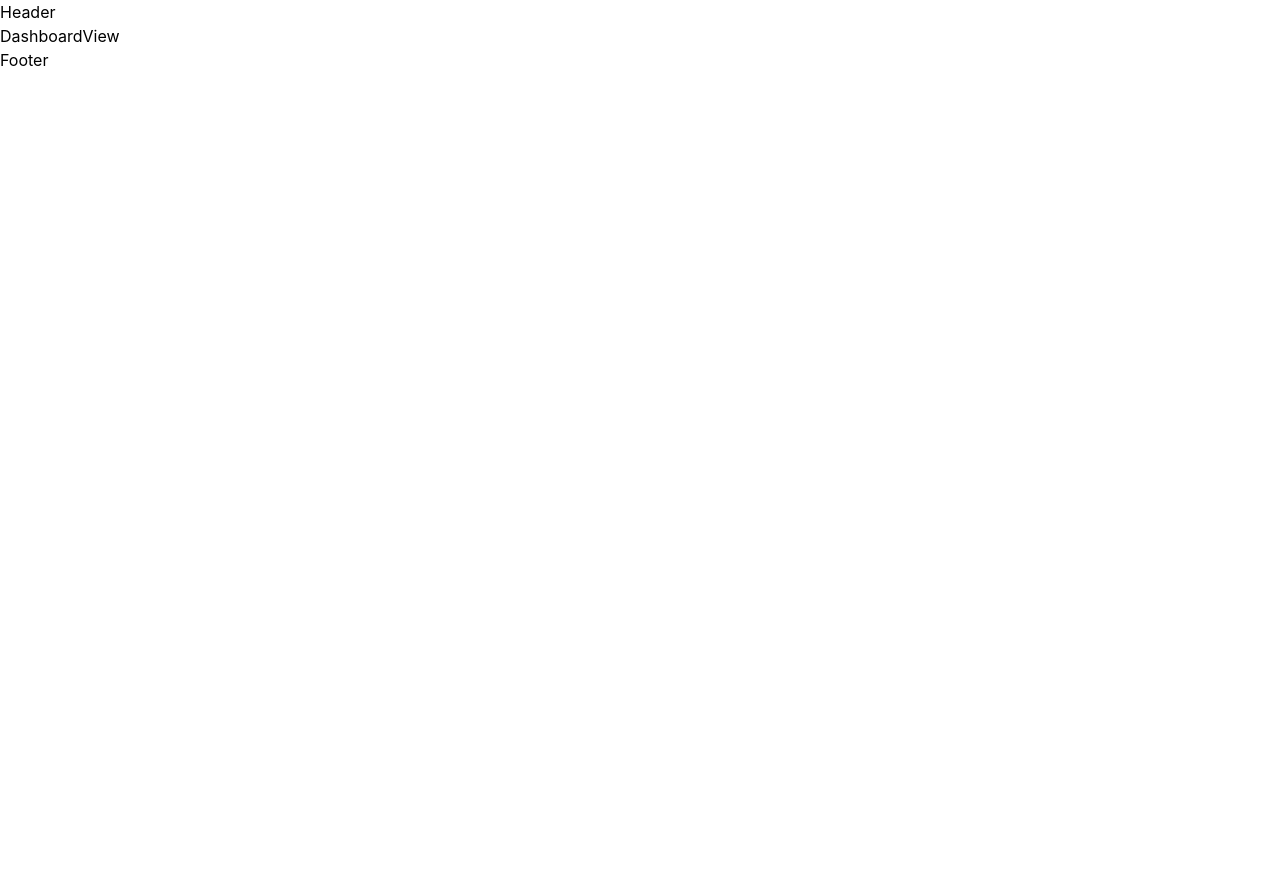
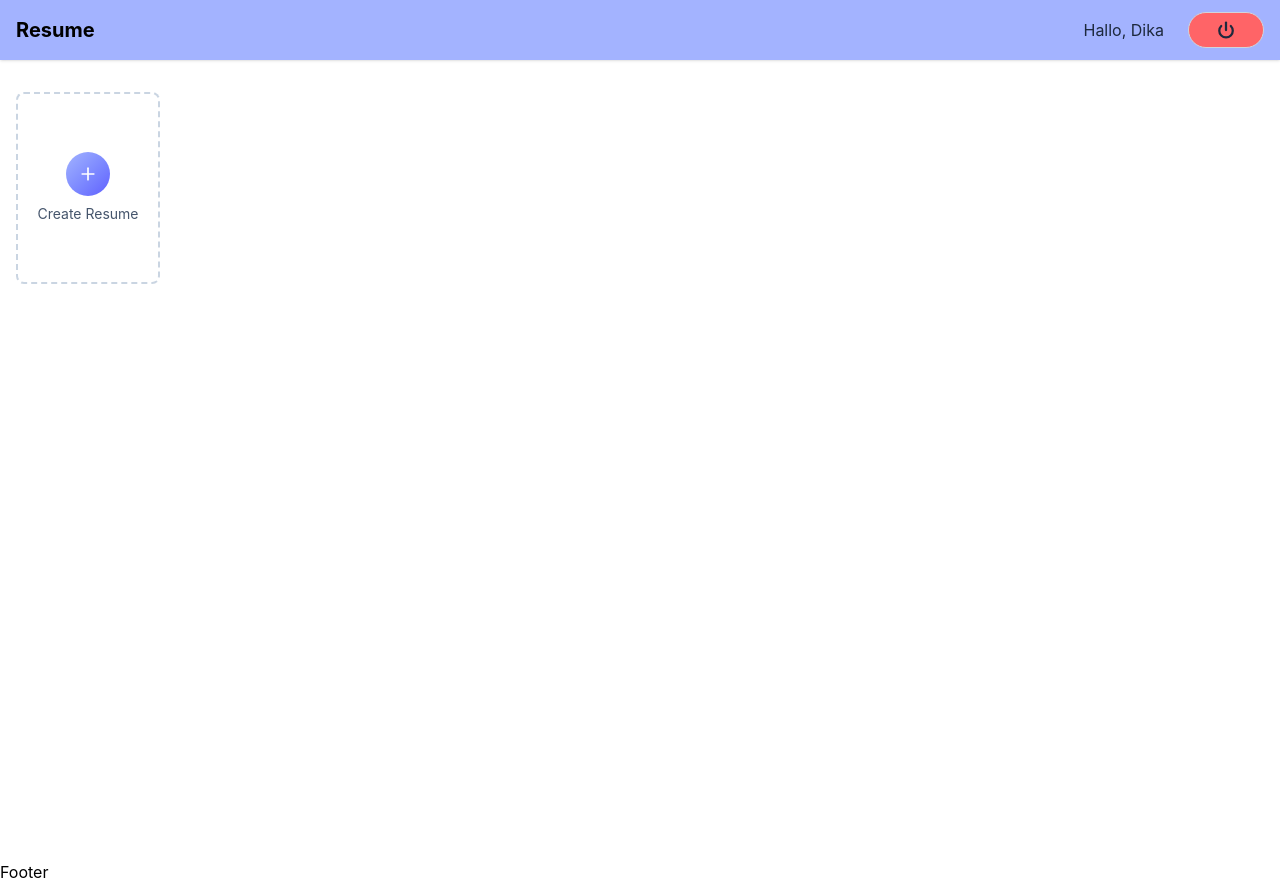
Before and after one commit to dikaproject126/frontend-build-cv, a React (Vite) app: page /app in a window 1280 px wide. Before the commit the page ends 800 px from the top, so only its background shows below. Built offline with nearby package versions, Linux system fonts and the light colour scheme.

Commit message:
fix(dashboard): function success in dashboard user

```diff
--- /dev/null
+++ b/src/components/Header.jsx
@@ -0,0 +1,26 @@
+import { Link } from "react-router"
+import { Power } from "lucide-react"
+
+const Header = () => {
+    // Dumy User
+    const user = {name: "Dika"}
+
+  return (
+    <div className="shadow bg-indigo-300">
+        <nav className="flex items-center justify-between max-w-7xl mx-auto px-4 py-3 text-slate-800 transition-all">
+            {/* Logo */}
+             <Link to={"/"}>
+                <h2 className="text-xl text-black font-bold">Resume</h2>
+             </Link>
+             {/* Logout */}
+             <div className="flex gap-2 items-center space-x-4">
+                <p className="max-sm:hidden">Hallo, {user.name}</p>
+
+                <button className="bg-red-400 hover:bg-red-600 border border-gray-300 px-7 py-2 rounded-full active:scale-95 transition-all"><Power size={18} strokeWidth={3}/></button>
+             </div>
+        </nav>
+    </div>
+  )
+}
+
+export default Header
--- a/src/layouts/MainLayout.jsx
+++ b/src/layouts/MainLayout.jsx
@@ -1,9 +1,10 @@
 import { Outlet } from "react-router";
+import Header from "../components/Header";
 
 const MainLayout = () => {
   return (
     <>
-        <h1>Header</h1>
+        <Header/>
         <Outlet/>
         <h1>Footer</h1>
     </>
--- a/src/pages/DashboardView.jsx
+++ b/src/pages/DashboardView.jsx
@@ -1,6 +1,48 @@
+import { XIcon, PlusIcon } from 'lucide-react'
+import { useState } from 'react'
+
 const DashboardView = () => {
+  const [showCreateResume, setShowCreateResume] = useState(false)
+  const [title, setTitle] = useState('')
+
+  const handleCreateResume = async (e) => {
+    e.preventDefault();
+    console.log(title);
+    setShowCreateResume(false);
+  }
+
+  const OpenCreateResume = () => { setShowCreateResume(true) };
+
+  const CloseCreateResume = () => { setShowCreateResume(false); setTitle('');};
+
   return (
-    <div>DashboardView</div>
+    <>
+      <div className="max-w-7xl mx-auto px-4 py-8 min-h-screen">
+        <div className="flex">
+          <button onClick={OpenCreateResume} className="w-full bg-white sm:max-w-36 h-48 flex flex-col items-center justify-center rounded-lg gap-2 text-slate-600 border-2 border-dashed border-slate-300 group hover:border-indigo-500 hover:shadow-lg transation-all duration-300 cursor-pointer hover:font-bold">
+            <PlusIcon className="size-11 transition-all duration-300 p-3 bg-linear-to-br from-indigo-300 to-indigo-500 text-white rounded-full" />
+            <p className="text-sm group-hover:text-indigo-600 transition-all duration-300">
+              Create Resume
+            </p>
+          </button>
+        </div>
+      </div>
+      {/* Dialog */}
+      {showCreateResume && (
+        <form onSubmit={handleCreateResume} onClick={CloseCreateResume}
+        className="fixed inset-0 bg-black/70 backdrop-blur z-10 flex items-center justify-center">
+          <div onClick={(e) => e.stopPropagation()} className="relative bg-slate-50 border shadow-lg w-full rounded-lg max-w-sm p-6">
+            <h2 className="text-xl font-bold mt-4 mb-2">Create a Resume</h2>
+            <input type="text" placeholder="Enter Resume Title" onChange={(e) => setTitle(e.target.value)} value={title} className="w-full mb-2 px-3 py-3 focus:border-indigo-600 ring-indigo-600 border-1 rounded-lg"/>
+            <button type="submit" className="w-full py-2 mt-2 bg-indigo-600 text-white rounded hover:bg-indigo-700 transition-colors">
+              Create Resume
+            </button>
+            <XIcon onClick={CloseCreateResume} className="absolute top-4 right-4 cursor-pointer text-slate-400 hover:text-slate-600 transition-colors" />
+          </div>
+        </form>
+      )}
+
+    </>
   )
 }
 
```
